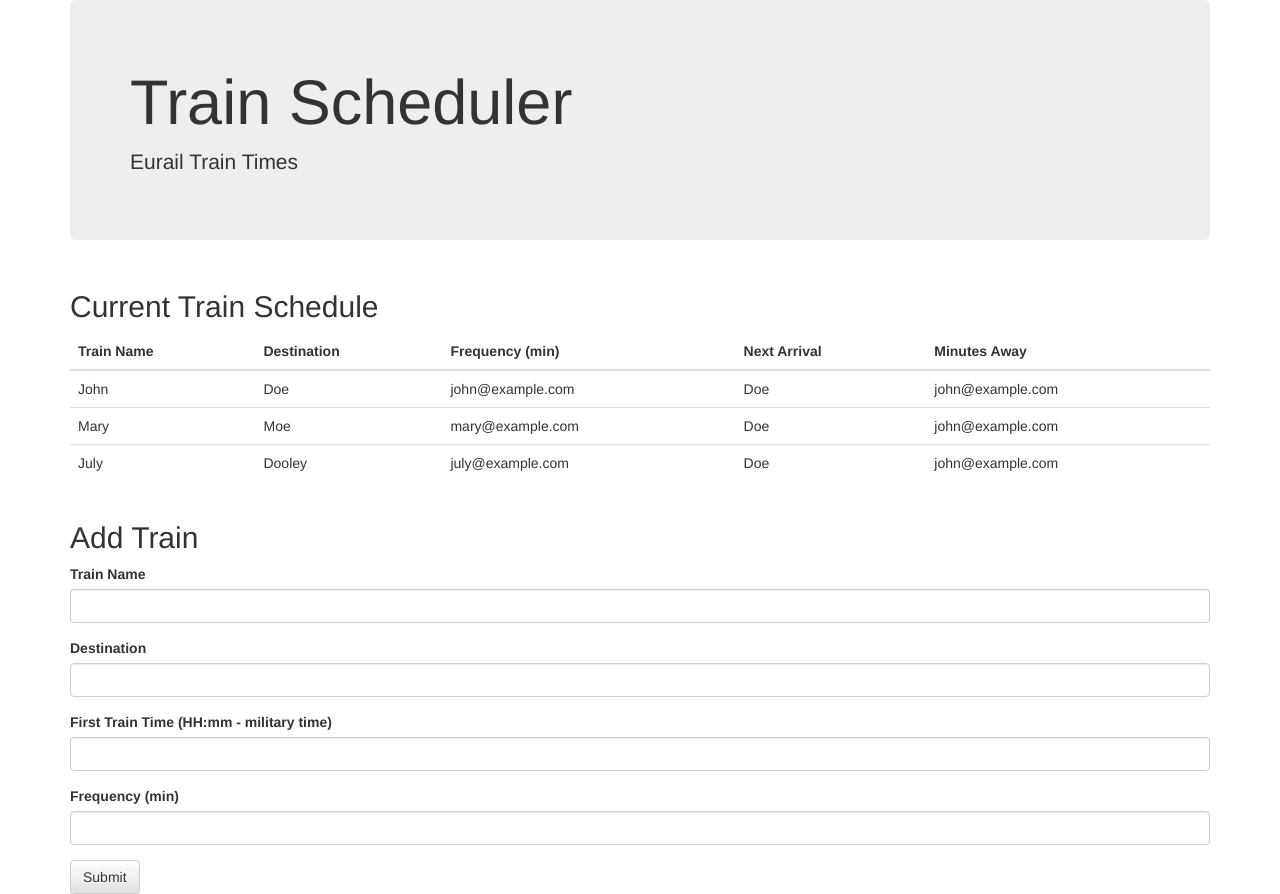
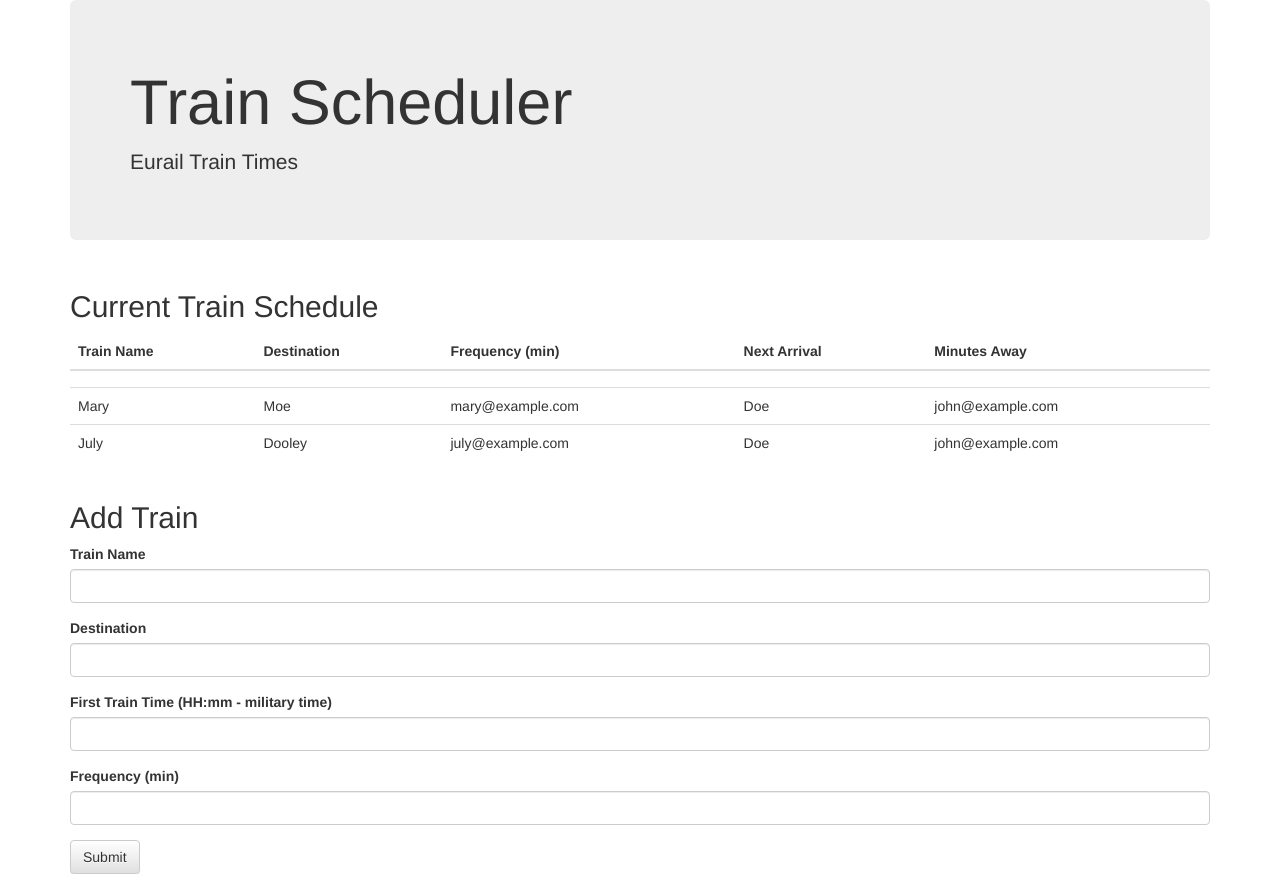
Before and after one commit to Tfeinstein24/Train-App, a plain HTML site: page index.html in a window 1280 px wide. Drawn offline with nearby package versions, Linux system fonts and the light colour scheme; no server answers.

Commit message:
first field updates

```diff
--- a/index.html
+++ b/index.html
@@ -42,11 +42,12 @@
     </thead>
     <tbody>
       <tr>
-        <td id="name-display">John</td>
-        <td id="destination-display">Doe</td>
-        <td id="frequency-display">john@example.com</td>
-        <td>Doe</td>
-        <td id="trainTime-display">john@example.com</td>
+        <td id="name-display"></td>
+        <td id="destination-display"></td>
+        <td id="frequency-display"></td>
+        <td id="trainTime-display"></td>
+        <td id="minutes-awaydisplay"></td>
+
       </tr>
       <tr>
         <td>Mary</td>
@@ -139,6 +140,9 @@ database.ref().on("value", function(snapshot) {
   console.log(snapshot.val().Frequency);
   // Change the HTML to reflect
 $("#name-display").html(snapshot.val().trainName);
+$("#destination-display").html(snapshot.val().destination);
+$("#frequency-display").html(snapshot.val().Frequency);
+$("#trainTime-display").html(snapshot.val().trainTime);
 })
 </script>
 </html>
```
